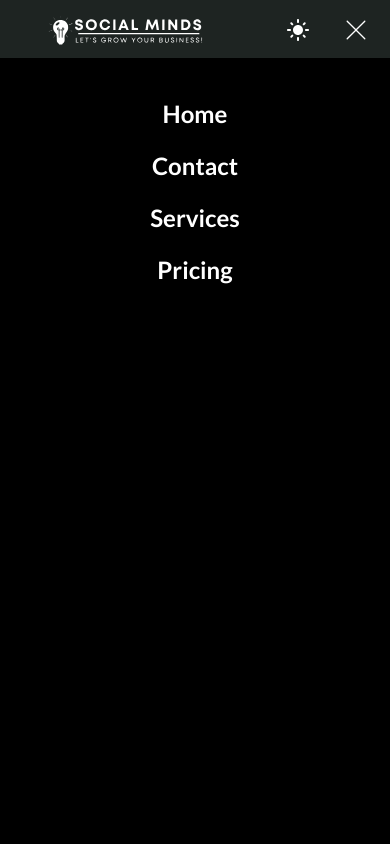
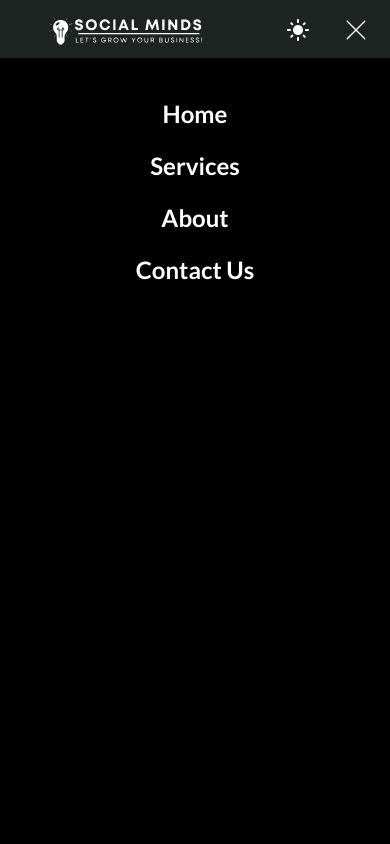
Before and after one commit to Sahilsajar/Social-Minds, a React (Vite) app: page / in a window 390 px wide. Both pictures are taken after a click on the icon 356 px from the left and 30 px from the top of the page. Shown: the top 844 px of the page. Built offline with nearby package versions, Linux system fonts and the light colour scheme.

Commit message:
navbar responsiveness

```diff
--- a/src/components/Footer.jsx
+++ b/src/components/Footer.jsx
@@ -397,7 +397,7 @@ c129 -180 131 -180 131 16 0 127 -2 150 -15 150 -18 0 -16 9 -19 -112 -1 -54
           </div>
         </div>
       </div>
-      <p className="text-sm text-center">
+      <p className="text-xs text-center mt-4">
         © 2024 <span className="font-semibold"></span>. All rights reserved.
         Powered by{" "}
         <a
--- a/src/components/Navbar.jsx
+++ b/src/components/Navbar.jsx
@@ -378,15 +378,16 @@ c129 -180 131 -180 131 16 0 127 -2 150 -15 150 -18 0 -16 9 -19 -112 -1 -54
             <Link to="/" className="hover:text-blue-300 mt-10 text-2xl">
               Home
             </Link>
-            <Link to="/contact" className="hover:text-blue-300 text-2xl">
-              Contact
+            <Link to="/service" className="hover:text-blue-300 text-2xl">
+              Services
+            </Link>
+            <Link to="/about" className="hover:text-blue-300 text-2xl">
+              About
             </Link>
 
-            <Link to="/services" className="hover:text-blue-300 text-2xl">
-              Services
-            </Link>
-            <Link to="/pricing" className="hover:text-blue-300 text-2xl">
-              Pricing
+
+            <Link to="/contact" className="hover:text-blue-300 text-2xl">
+              Contact Us
             </Link>
           </NavDiv>
         )}
```
